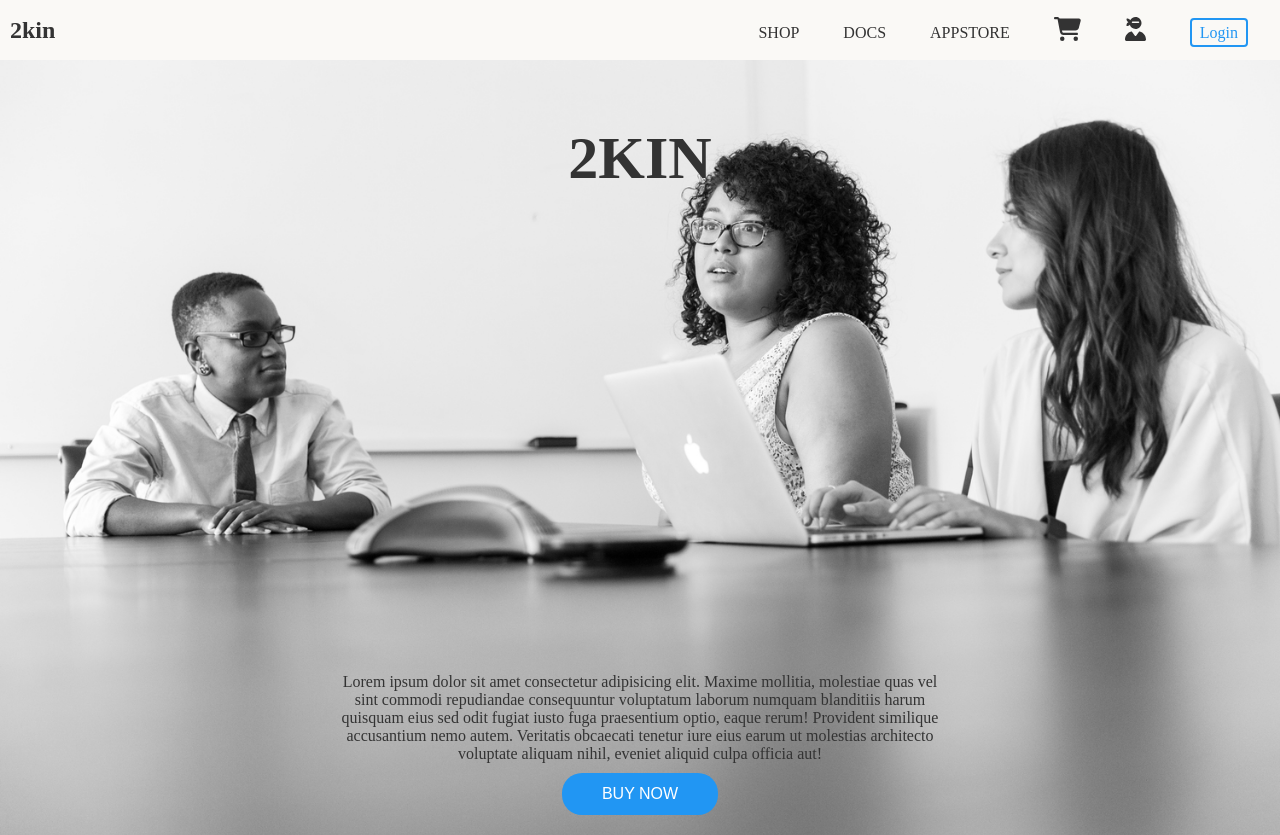
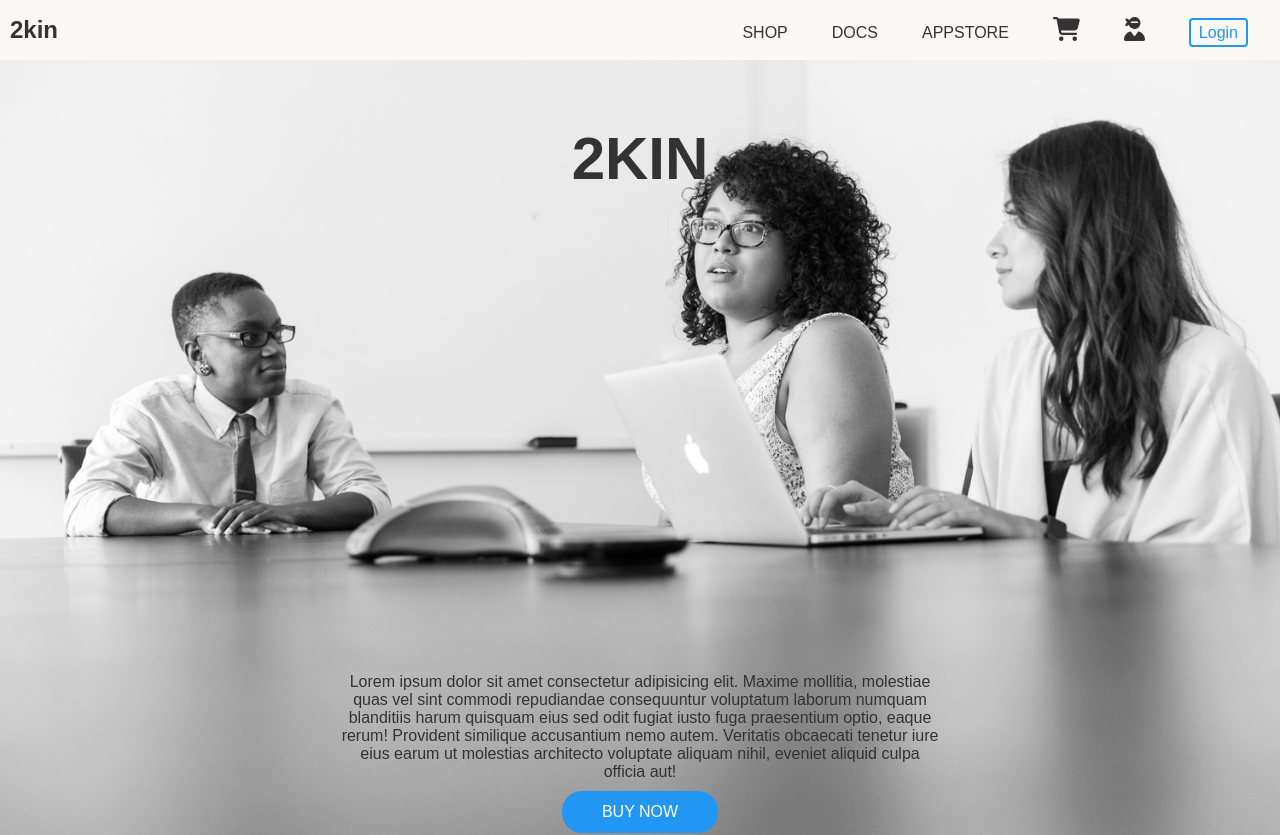
Before and after one commit to SirSicard/2KIN-Onboarding, a React (Vite) app in the folder client/: page / in a window 1280 px wide. Shown: the top 835 px of the page. Built offline with nearby package versions, Linux system fonts and the light colour scheme.

Commit message:
updated the font

```diff
--- a/client/src/index.css
+++ b/client/src/index.css
@@ -2,7 +2,25 @@
 *::before,
 *::after {
   box-sizing: border-box;
+}
 
+@import url("https://fonts.googleapis.com/css2?family=Heebo:wght@100..900&display=swap");
+
+body,
+h1,
+h2,
+h3,
+h4,
+h5,
+h6,
+p,
+a,
+ul,
+ol,
+li,
+input,
+button {
+  font-family: "Heebo", sans-serif;
 }
 
 /*light mode*/
```
